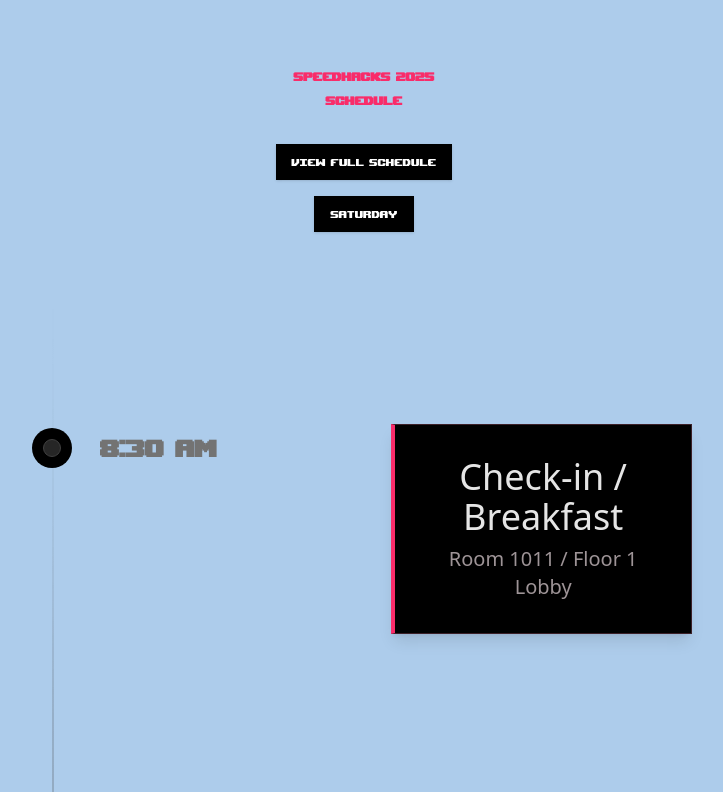
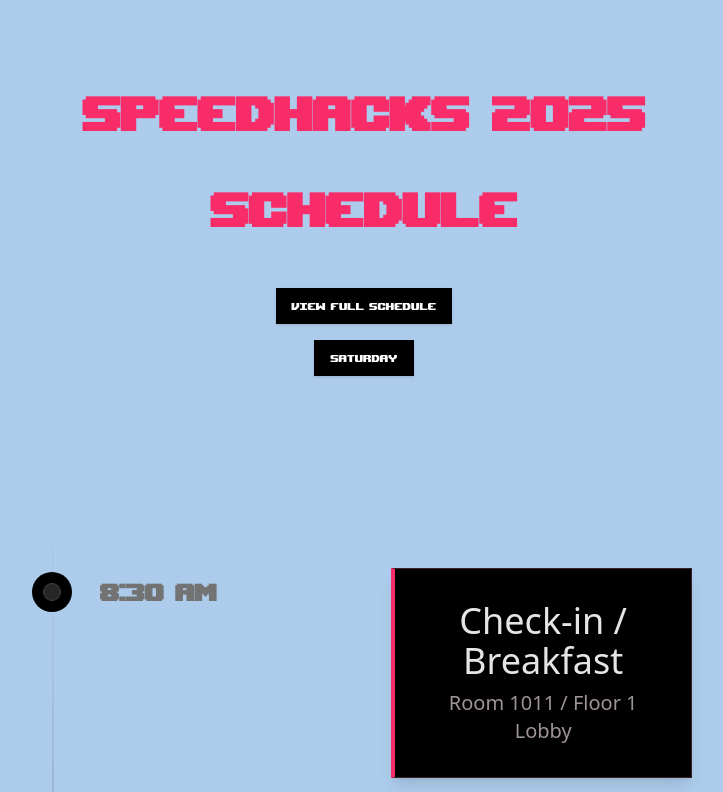
Before and after one commit to J-Souffle/sphx25-schedule, a Next.js app: page / in a window 1280 px wide. Shown: the top 792 px of the page, without its empty margins (276-999 px from the left). Built offline with nearby package versions, Linux system fonts and the light colour scheme.

Commit message:
forgot an m

```diff
--- a/src/app/page.tsx
+++ b/src/app/page.tsx
@@ -117,7 +117,7 @@
         <h1
   style={{
     // fontSize: window.innerWidth <= 768 ? "4em" : "9em",
-    fontSize: "4e",
+    fontSize: "4em",
     fontFamily: "Upheaval, Arial, Helvetica, sans-serif", // Use your custom font and make it important
   }}
   className="font-bold text-primary mb-8"
```
